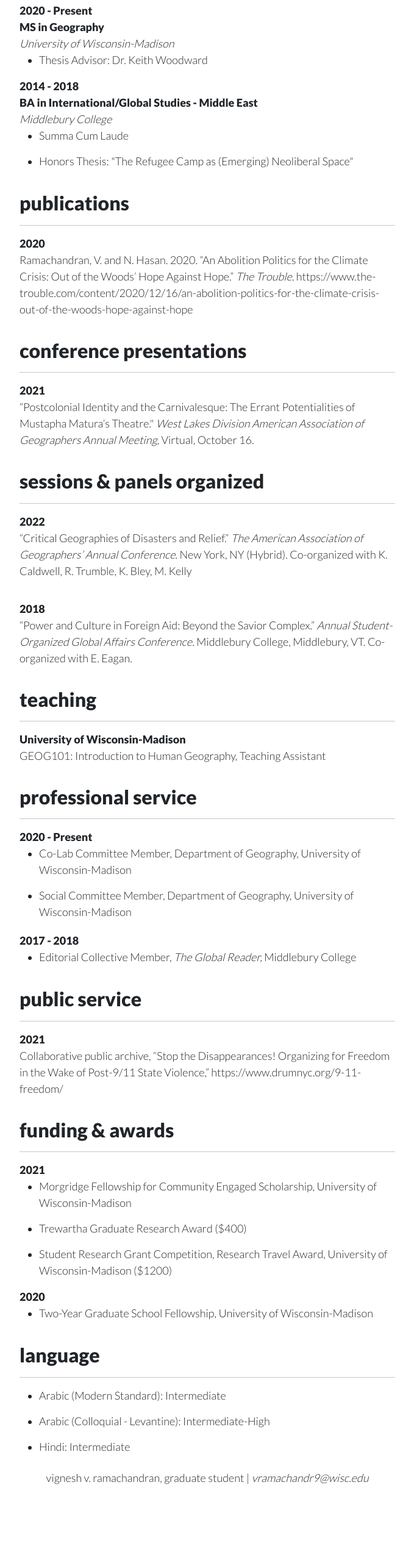
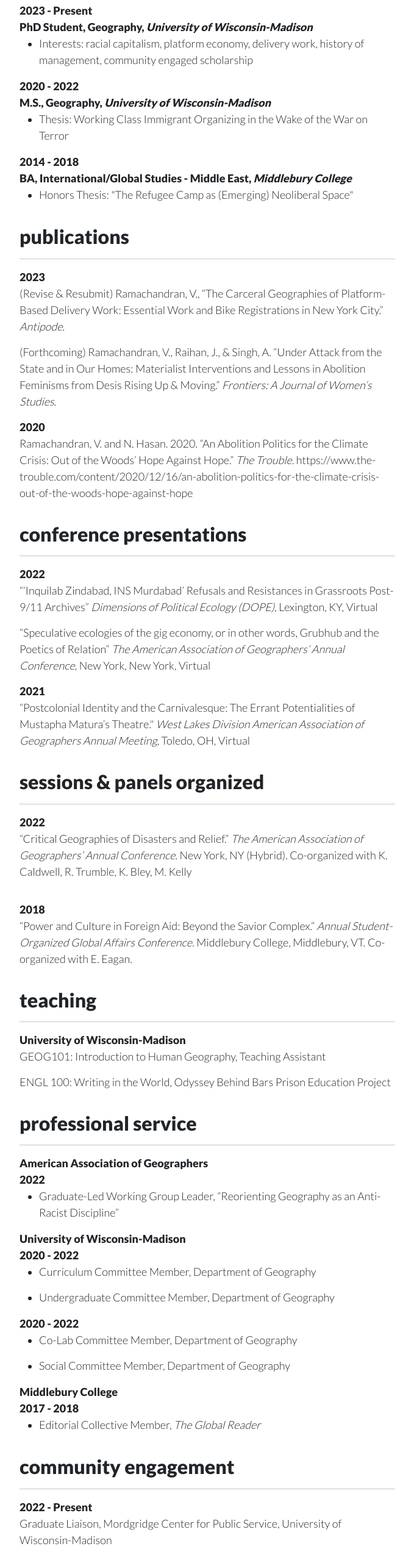
Before and after one commit to vvr-geography/portfolio, a plain HTML site: page cv.html in a window 1280 px wide. Shown: the part 180-2738 px from the top of the page at 61% size, without its empty margins (300-979 px from the left). Before the commit the page ends 2640 px from the top, so only its background shows below. Drawn offline with nearby package versions, Linux system fonts and the light colour scheme.

Commit message:
updates to CV summer 2023

```diff
--- a/cv.html
+++ b/cv.html
@@ -1,5 +1,6 @@
 <!DOCTYPE html>
 <html lang="en">
+
 <head>
   <title>Vignesh V. Ramachandran</title>
   <!--required meta tags-->
@@ -18,9 +19,12 @@
   <!--Navbar-->
   <nav class="navbar navbar-expand-sm navbar-light">
     <a class="navbar-brand" href="index.html">vignesh v. ramachandran</a>
-              <button class="navbar-toggler" type="button" data-bs-toggle="collapse" data-bs-target="#navbarNav" aria-controls="#navbarNav" aria-expanded="false" aria-label="Toggle navigation">
+    <button class="navbar-toggler" type="button" data-bs-toggle="collapse" data-bs-target="#navbarNav"
+      aria-controls="#navbarNav" aria-expanded="false" aria-label="Toggle navigation">
       <svg width="1em" height="1em" viewBox="0 0 16 16" class="bi bi-list" xmlns="http://www.w3.org/2000/svg">
-                    <path fill-rule="evenodd" d="M2.5 11.5A.5.5 0 0 1 3 11h10a.5.5 0 0 1 0 1H3a.5.5 0 0 1-.5-.5zm0-4A.5.5 0 0 1 3 7h10a.5.5 0 0 1 0 1H3a.5.5 0 0 1-.5-.5zm0-4A.5.5 0 0 1 3 3h10a.5.5 0 0 1 0 1H3a.5.5 0 0 1-.5-.5z" /></svg>
+        <path fill-rule="evenodd"
+          d="M2.5 11.5A.5.5 0 0 1 3 11h10a.5.5 0 0 1 0 1H3a.5.5 0 0 1-.5-.5zm0-4A.5.5 0 0 1 3 7h10a.5.5 0 0 1 0 1H3a.5.5 0 0 1-.5-.5zm0-4A.5.5 0 0 1 3 3h10a.5.5 0 0 1 0 1H3a.5.5 0 0 1-.5-.5z" />
+      </svg>
       <span class="menu"> Menu</span>
     </button>
     <div class="navbar-collapse collapse w-100 order-3 dual-collapse2" id="navbarNav">
@@ -53,12 +57,25 @@
     <div class="row">
       <div class="col-lg-3 col-md-2 col-sm-0"></div>
       <div class="col-lg-6 col-md-8 col-sm-0">
-                <p class="date">2020 - Present</p>
-                <p class="cv-topic">MS in Geography</p>
-                <p class="location">University of Wisconsin-Madison</p>
+        <p class="date">2023 - Present</p>
+        <p class="cv-topic">PhD Student, Geography, <i>University of Wisconsin-Madison</i></p>
         <ul>
           <li>
-                    <p>Thesis Advisor: Dr. Keith Woodward</p>
+            <p> Interests: racial capitalism, platform economy, delivery work, history of management, community engaged
+              scholarship</p>
+          </li>
+        </ul>
+      </div>
+      <div class="col-lg-3 col-md-2 col-sm-0"></div>
+    </div>
+    <div class="row">
+      <div class="col-lg-3 col-md-2 col-sm-0"></div>
+      <div class="col-lg-6 col-md-8 col-sm-0">
+        <p class="date">2020 - 2022</p>
+        <p class="cv-topic">M.S., Geography, <i>University of Wisconsin-Madison</i></p>
+        <ul>
+          <li>
+            <p> Thesis: Working Class Immigrant Organizing in the Wake of the War on Terror</p>
           </li>
         </ul>
       </div>
@@ -68,12 +85,8 @@
       <div class="col-lg-3 col-md-2 col-sm-0"></div>
       <div class="col-lg-6 col-md-8 col-sm-0">
         <p class="date">2014 - 2018</p>
-                <p class="cv-topic">BA in International/Global Studies - Middle East</p>
-                <p class="location">Middlebury College</p>
+        <p class="cv-topic">BA, International/Global Studies - Middle East, <i>Middlebury College</i></p>
         <ul>
-                  <li>
-                    <p>Summa Cum Laude</p>
-                  </li>
           <li>
             <p>Honors Thesis: "The Refugee Camp as (Emerging) Neoliberal Space"</p>
           </li>
@@ -93,8 +106,29 @@
     <div class="row">
       <div class="col-lg-3 col-md-2 col-sm-0"></div>
       <div class="col-lg-6 col-md-8 col-sm-0">
+        <p class="date">2023</p>
+        <p>(Revise & Resubmit) Ramachandran, V., “The Carceral Geographies of Platform-Based Delivery Work: Essential
+          Work and Bike Registrations in New York City.” <i>Antipode</i>.</p>
+      </div>
+      <div class="col-lg-3 col-md-2 col-sm-0"></div>
+    </div>
+    <div class="row">
+      <div class="col-lg-3 col-md-2 col-sm-0"></div>
+      <div class="col-lg-6 col-md-8 col-sm-0">
+        <p>(Forthcoming) Ramachandran, V., Raihan, J., & Singh, A. “Under Attack from the State and in Our Homes:
+          Materialist Interventions and Lessons in Abolition Feminisms from Desis Rising Up & Moving.” <i>Frontiers: A
+            Journal of Women’s Studies</i>.</p>
+      </div>
+      <div class="col-lg-3 col-md-2 col-sm-0"></div>
+    </div>
+    <div class="row">
+      <div class="col-lg-3 col-md-2 col-sm-0"></div>
+      <div class="col-lg-6 col-md-8 col-sm-0">
         <p class="date">2020</p>
-                <p>Ramachandran, V. and N. Hasan. 2020. “An Abolition Politics for the Climate Crisis: Out of the Woods’ Hope Against Hope.” <i> The Trouble.</i> https://www.the-trouble.com/content/2020/12/16/an-abolition-politics-for-the-climate-crisis-out-of-the-woods-hope-against-hope</p>
+        <p>Ramachandran, V. and N. Hasan. 2020. “An Abolition Politics for the Climate Crisis: Out of the Woods’ Hope
+          Against Hope.” <i> The Trouble.</i>
+          https://www.the-trouble.com/content/2020/12/16/an-abolition-politics-for-the-climate-crisis-out-of-the-woods-hope-against-hope
+        </p>
       </div>
       <div class="col-lg-3 col-md-2 col-sm-0"></div>
     </div>
@@ -110,8 +144,26 @@
     <div class="row">
       <div class="col-lg-3 col-md-2 col-sm-0"></div>
       <div class="col-lg-6 col-md-8 col-sm-0">
+        <p class='date'>2022</p>
+        <p>“‘Inquilab Zindabad, INS Murdabad’ Refusals and Resistances in Grassroots Post-9/11 Archives”
+          <i>Dimensions of Political Ecology (DOPE),</i> Lexington, KY, Virtual</p>
+      </div>
+      <div class="col-lg-3 col-md-2 col-sm-0"></div>
+    </div>
+    <div class="row">
+      <div class="col-lg-3 col-md-2 col-sm-0"></div>
+      <div class="col-lg-6 col-md-8 col-sm-0">
+        <p>“Speculative ecologies of the gig economy, or in other words, Grubhub and the Poetics of Relation”
+          <i>The American Association of Geographers’ Annual Conference,</i> New York, New York, Virtual</p>
+      </div>
+      <div class="col-lg-3 col-md-2 col-sm-0"></div>
+    </div>
+    <div class="row">
+      <div class="col-lg-3 col-md-2 col-sm-0"></div>
+      <div class="col-lg-6 col-md-8 col-sm-0">
         <p class='date'>2021</p>
-                <p>“Postcolonial Identity and the Carnivalesque: The Errant Potentialities of Mustapha Matura’s Theatre." <i>West Lakes Division American Association of Geographers Annual Meeting,</i> Virtual, October 16.</p>
+        <p>“Postcolonial Identity and the Carnivalesque: The Errant Potentialities of Mustapha Matura’s Theatre."
+          <i>West Lakes Division American Association of Geographers Annual Meeting,</i> Toledo, OH, Virtual</p>
       </div>
       <div class="col-lg-3 col-md-2 col-sm-0"></div>
     </div>
@@ -128,7 +180,8 @@
       <div class="col-lg-3 col-md-2 col-sm-0"></div>
       <div class="col-lg-6 col-md-8 col-sm-0">
         <p class="date">2022</p>
-                <p>“Critical Geographies of Disasters and Relief.” <i>The American Association of Geographers’ Annual Conference.</i> New York, NY (Hybrid). Co-organized with K. Caldwell, R. Trumble, K. Bley, M. Kelly</p>
+        <p>“Critical Geographies of Disasters and Relief.” <i>The American Association of Geographers’ Annual
+            Conference.</i> New York, NY (Hybrid). Co-organized with K. Caldwell, R. Trumble, K. Bley, M. Kelly</p>
       </div>
       <div class="col-lg-3 col-md-2 col-sm-0"></div>
     </div>
@@ -136,7 +189,8 @@
       <div class="col-lg-3 col-md-2 col-sm-0"></div>
       <div class="col-lg-6 col-md-8 col-sm-0">
         <p class="date" style=margin-top:20px>2018</p>
-                <p>“Power and Culture in Foreign Aid: Beyond the Savior Complex.” <i>Annual Student-Organized Global Affairs Conference.</i> Middlebury College, Middlebury, VT. Co-organized with E. Eagan.</p>
+        <p>“Power and Culture in Foreign Aid: Beyond the Savior Complex.” <i>Annual Student-Organized Global Affairs
+            Conference.</i> Middlebury College, Middlebury, VT. Co-organized with E. Eagan.</p>
       </div>
       <div class="col-lg-3 col-md-2 col-sm-0"></div>
     </div>
@@ -157,6 +211,13 @@
       </div>
       <div class="col-lg-3 col-md-2 col-sm-0"></div>
     </div>
+    <div class="row">
+      <div class="col-lg-3 col-md-2 col-sm-0"></div>
+      <div class="col-lg-6 col-md-8 col-sm-0">
+        <p>ENGL 100: Writing in the World, Odyssey Behind Bars Prison Education Project</p>
+      </div>
+      <div class="col-lg-3 col-md-2 col-sm-0"></div>
+    </div>
     <!--Begin professional service section-->
     <div class="row">
       <div class="col-lg-3 col-md-2 col-sm-0"></div>
@@ -169,19 +230,49 @@
     <div class="row">
       <div class="col-lg-3 col-md-2 col-sm-0"></div>
       <div class="col-lg-6 col-md-8 col-sm-0">
-                <p class="date">2020 - Present</p>
+        <p class="cv-topic">American Association of Geographers</p>
+        <p class="date">2022</p>
         <ul>
           <li>
-                    <p>Co-Lab Committee Member, Department of Geography, University of Wisconsin-Madison</p>
+            <p>Graduate-Led Working Group Leader, “Reorienting Geography as an Anti-Racist Discipline”</p>
+          </li>
+        </ul>
+      </div>
+      <div class="col-lg-3 col-md-2 col-sm-0"></div>
+    </div>
+    <div class="row">
+      <div class="col-lg-3 col-md-2 col-sm-0"></div>
+      <div class="col-lg-6 col-md-8 col-sm-0">
+        <p class="cv-topic">University of Wisconsin-Madison</p>
+        <p class="date">2020 - 2022</p>
+        <ul>
+          <li>
+            <p>Curriculum Committee Member, Department of Geography</p>
           </li>
           <li>
-                    <p>Social Committee Member, Department of Geography, University of Wisconsin-Madison</p>
+            <p>Undergraduate Committee Member, Department of Geography</p>
           </li>
         </ul>
-                <p class="date" style=margin-top:20px>2017 - 2018</p>
+        <p class="date">2020 - 2022</p>
         <ul>
           <li>
-                    <p>Editorial Collective Member, <i>The Global Reader,</i> Middlebury College</p>
+            <p>Co-Lab Committee Member, Department of Geography</p>
+          </li>
+          <li>
+            <p>Social Committee Member, Department of Geography</p>
+          </li>
+        </ul>
+      </div>
+      <div class="col-lg-3 col-md-2 col-sm-0"></div>
+    </div>
+    <div class="row">
+      <div class="col-lg-3 col-md-2 col-sm-0"></div>
+      <div class="col-lg-6 col-md-8 col-sm-0">
+        <p class="cv-topic">Middlebury College</p>
+        <p class="date">2017 - 2018</p>
+        <ul>
+          <li>
+            <p>Editorial Collective Member, <i>The Global Reader</i></p>
           </li>
         </ul>
       </div>
@@ -191,7 +282,7 @@
     <div class="row">
       <div class="col-lg-3 col-md-2 col-sm-0"></div>
       <div class="col-lg-6 col-md-8 col-sm-0">
-                <h2 class="section"> public service </h2>
+        <h2 class="section"> community engagement </h2>
         <hr>
       </div>
       <div class="col-lg-3 col-md-2 col-sm-0"></div>
@@ -199,8 +290,17 @@
     <div class="row">
       <div class="col-lg-3 col-md-2 col-sm-0"></div>
       <div class="col-lg-6 col-md-8 col-sm-0">
+        <p class="date">2022 - Present</p>
+        <p>Graduate Liaison, Mordgridge Center for Public Service, University of Wisconsin-Madison</p>
+      </div>
+      <div class="col-lg-3 col-md-2 col-sm-0"></div>
+    </div>
+    <div class="row">
+      <div class="col-lg-3 col-md-2 col-sm-0"></div>
+      <div class="col-lg-6 col-md-8 col-sm-0">
         <p class="date">2021</p>
-                <p>Collaborative public archive, “Stop the Disappearances! Organizing for Freedom in the Wake of Post-9/11 State Violence,” https://www.drumnyc.org/9-11-freedom/</p>
+        <p>Collaborative public archive, “Stop the Disappearances! Organizing for Freedom in the Wake of Post-9/11 State
+          Violence,” <a href="https://www.drumnyc.org/9-11-freedom/">https://www.drumnyc.org/9-11-freedom/</a></p>
       </div>
       <div class="col-lg-3 col-md-2 col-sm-0"></div>
     </div>
@@ -216,6 +316,27 @@
     <div class="row">
       <div class="col-lg-3 col-md-2 col-sm-0"></div>
       <div class="col-lg-6 col-md-8 col-sm-0">
+        <p class="date">2023</p>
+        <ul>
+          <li>
+            <p>Graduate Public Humanities Exchange Scholarship, Center for the Humanities, University of Wisconsin-Madison ($2600)</p>
+          </li>
+          <li>
+            <p>Graduate Research Award, AAG Economic Geography Specialty Group</p>
+          </li>
+          <li>
+            <p>Racial Justice Research Award, AAG Digital Geography Specialty Group</p>
+          </li>
+          <li>
+            <p>Masters's Student Paper Award, AAG Socialist & Critical Geography Specialty Group</p>
+          </li>
+        </ul>
+        <p class="date">2022</p>
+        <ul>
+          <li>
+            <p>Foreign Language and Area Studies (FLAS) Fellowship, Bangla ($2500)</p>
+          </li>
+        </ul>
         <p class="date">2021</p>
         <ul>
           <li>
@@ -257,6 +378,9 @@
             <p>Arabic (Colloquial - Levantine): Intermediate-High</p>
           </li>
           <li>
+            <p>Bangla: Intermediate</p>
+          </li>
+          <li>
             <p>Hindi: Intermediate</p>
           </li>
         </ul>
@@ -274,6 +398,8 @@
       </nav>
     </footer>
     <!--External script links-->
-      <script src="https://cdn.jsdelivr.net/npm/bootstrap@5.0.2/dist/js/bootstrap.bundle.min.js" integrity="sha384-MrcW6ZMFYlzcLA8Nl+NtUVF0sA7MsXsP1UyJoMp4YLEuNSfAP+JcXn/tWtIaxVXM" crossorigin="anonymous"></script>
+    <script src="https://cdn.jsdelivr.net/npm/bootstrap@5.0.2/dist/js/bootstrap.bundle.min.js"
+      integrity="sha384-MrcW6ZMFYlzcLA8Nl+NtUVF0sA7MsXsP1UyJoMp4YLEuNSfAP+JcXn/tWtIaxVXM"
+      crossorigin="anonymous"></script>
 
 </body>
```
Also changed, not shown: 1 other file. Lines whose indentation alone changed are shown as unchanged.
